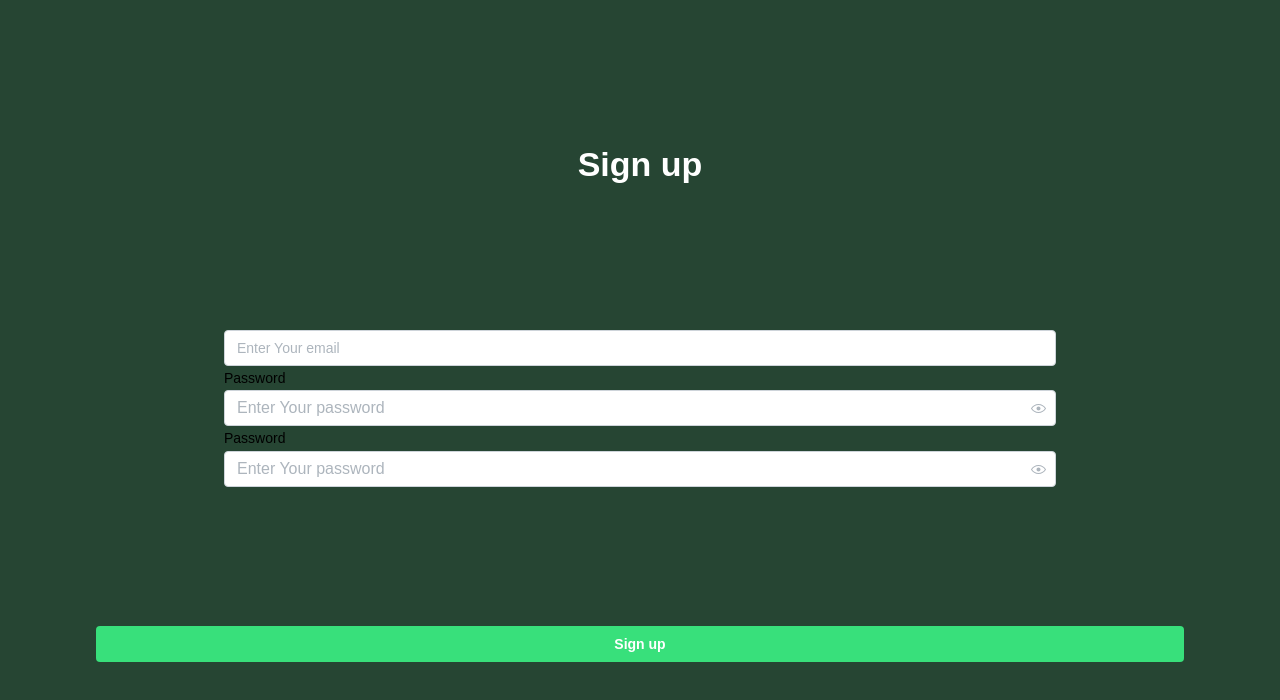
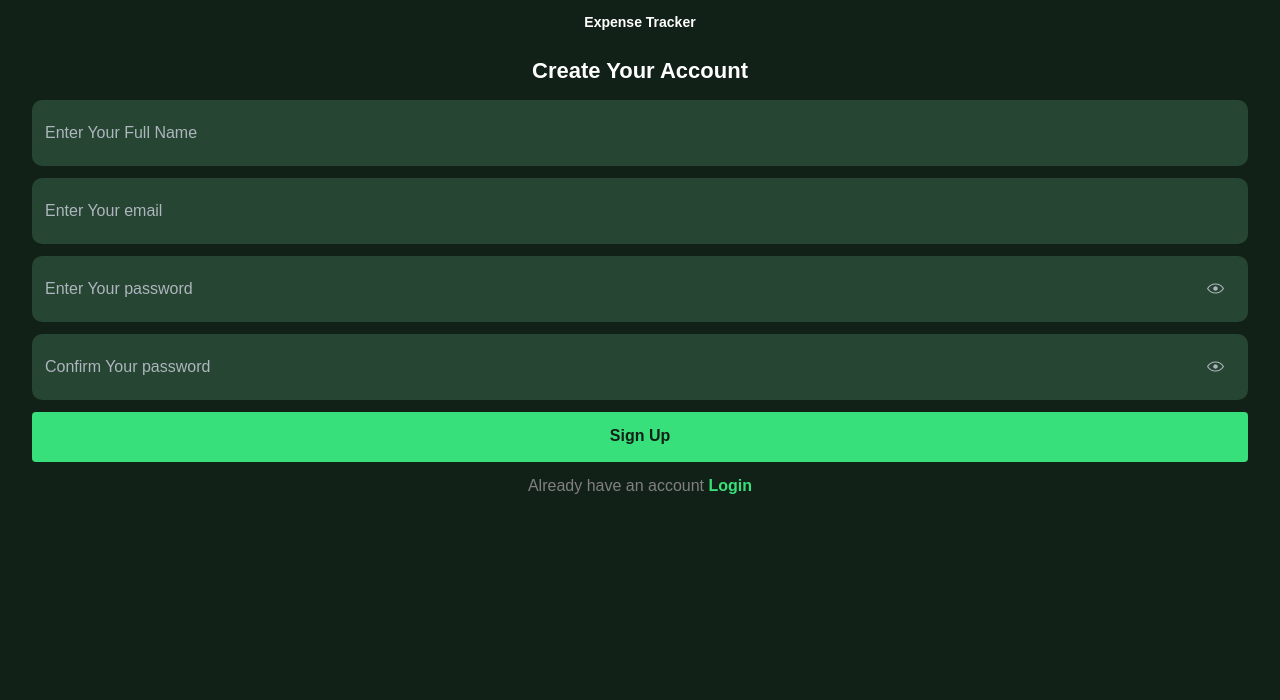
Before and after one commit to ltyohannes955/Scash, a React (Vite) app: page /signup in a window 1280 px wide. Shown: the top 700 px of the page. Built offline with nearby package versions, Linux system fonts and the light colour scheme.

Commit message:
done with styling login and sign up pages

```diff
--- a/src/pages/login/index.tsx
+++ b/src/pages/login/index.tsx
@@ -3,6 +3,9 @@ import { useNavigate } from "react-router";
 
 export default function Login() {
   const navigate = useNavigate();
+  const handleLogin = () => {
+    navigate("/dashboard");
+  };
   return (
     <>
       <Flex bg={"#122117"} h={"100vh"} align={"center"} direction={"column"}>
@@ -28,6 +31,9 @@ export default function Login() {
             size="md"
             placeholder="Enter Your email"
             variant="unstyled"
+            style={{
+              borderRadius: "10px",
+            }}
             w={"95%"}
             bg={"#264533"}
             p={"sm"}
@@ -35,6 +41,9 @@ export default function Login() {
           <PasswordInput
             size="md"
             variant="unstyled"
+            style={{
+              borderRadius: "10px",
+            }}
             w={"95%"}
             bg={"#264533"}
             p={"sm"}
@@ -43,11 +52,13 @@ export default function Login() {
           <Text color="#38e07b" ta={"left"} w={"95%"}>
             Forgot Password?
           </Text>
-          <Button w={"95%"} size="lg">
-            Log In
+          <Button w={"95%"} size="lg" onClick={handleLogin}>
+            <Text c={"#122117"} fw={"bold"}>
+              Log In
+            </Text>
           </Button>
-          <Text color="white" fw={"bold"}>
-            New User{" "}
+          <Text color="gray">
+            New User Create an account{" "}
             <Text
               c={"#38e07b"}
               fw={"bold"}
--- a/src/pages/signup/index.tsx
+++ b/src/pages/signup/index.tsx
@@ -7,35 +7,94 @@ import {
   ActionIcon,
   Button,
 } from "@mantine/core";
+import { useNavigate } from "react-router";
+
 export default function Signup() {
+  const navigate = useNavigate();
   return (
     <>
-      <Flex
-        bg={"#264533"}
-        h={"100vh"}
-        justify={"space-evenly"}
-        align={"center"}
-        direction={"column"}
-      >
-        <Flex direction={"column"}>
-          <Text c="white" fz={"h1"} ta={"center"} fw={"bolder"}>
-            Sign up
+      <Flex bg={"#122117"} h={"100vh"} align={"center"} direction={"column"}>
+        <Flex direction={"column"} mt={"sm"}>
+          <Text c="white" fz={"sm"} ta={"center"} fw={"bolder"}>
+            Expense Tracker
           </Text>
         </Flex>
-        <Flex direction={"column"} w={"100%"} align={"center"}>
-          <Input placeholder="Enter Your email" w={"65%"} />
+
+        <Flex
+          mt={"lg"}
+          direction={"column"}
+          gap={"sm"}
+          w={"100%"}
+          h={"100%"}
+          align={"center"}
+          justify={""}
+        >
+          <Text c="white" fz={"h3"} ta={"center"} fw={"bolder"}>
+            Create Your Account
+          </Text>
+          <Input
+            size="md"
+            placeholder="Enter Your Full Name"
+            variant="unstyled"
+            style={{
+              borderRadius: "10px",
+            }}
+            w={"95%"}
+            bg={"#264533"}
+            p={"sm"}
+          />
+          <Input
+            size="md"
+            placeholder="Enter Your email"
+            variant="unstyled"
+            style={{
+              borderRadius: "10px",
+            }}
+            w={"95%"}
+            bg={"#264533"}
+            p={"sm"}
+          />
           <PasswordInput
-            w={"65%"}
-            label="Password"
+            size="md"
+            variant="unstyled"
+            style={{
+              borderRadius: "10px",
+            }}
+            w={"95%"}
+            bg={"#264533"}
+            p={"sm"}
             placeholder="Enter Your password"
           />
           <PasswordInput
-            w={"65%"}
-            label="Password"
-            placeholder="Enter Your password"
+            size="md"
+            variant="unstyled"
+            style={{
+              borderRadius: "10px",
+            }}
+            w={"95%"}
+            bg={"#264533"}
+            p={"sm"}
+            placeholder="Confirm Your password"
           />
+          <Button w={"95%"} size="lg">
+            <Text c={"#122117"} fw={"bold"}>
+              Sign Up
+            </Text>
+          </Button>
+          <Text color="grey">
+            Already have an account{" "}
+            <Text
+              c={"#38e07b"}
+              fw={"bold"}
+              span
+              onClick={() => {
+                navigate("/Login");
+              }}
+            >
+              Login
+            </Text>
+          </Text>
         </Flex>
-        <Button w={"85%"}>Sign up</Button>
       </Flex>
     </>
   );
```
